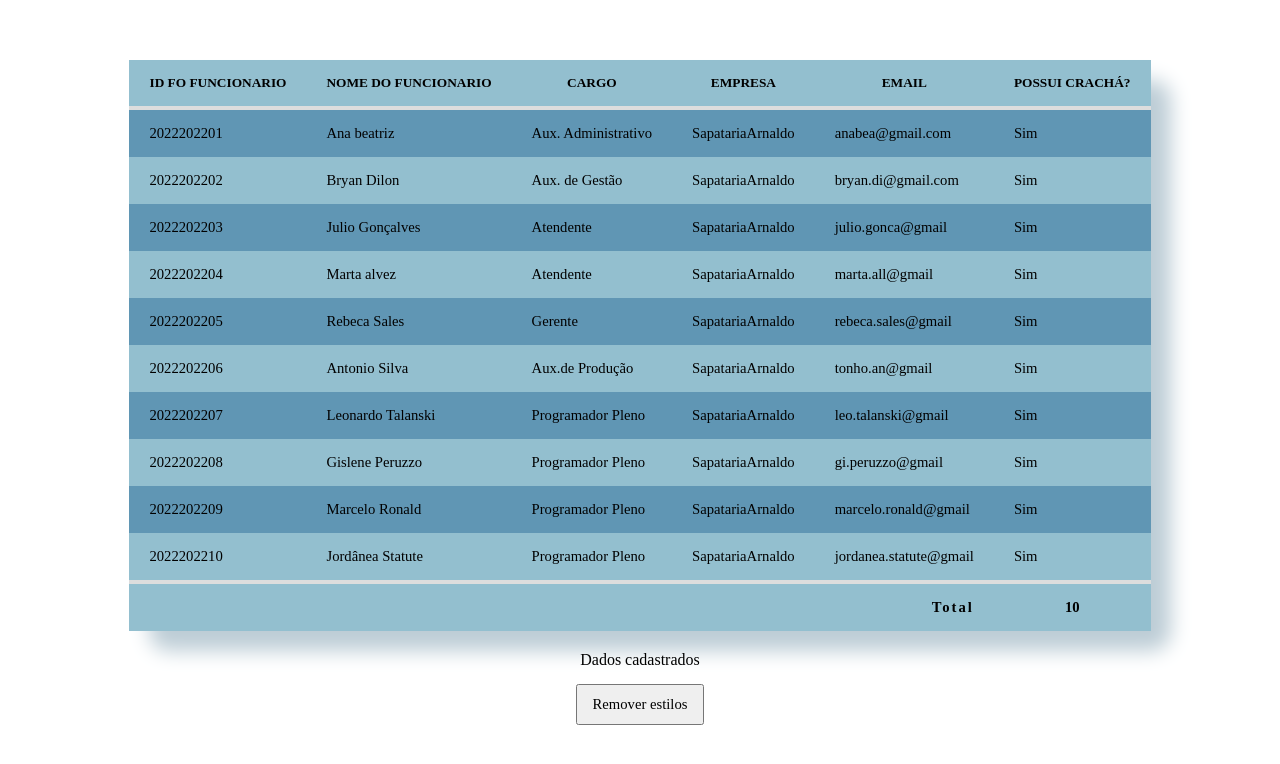
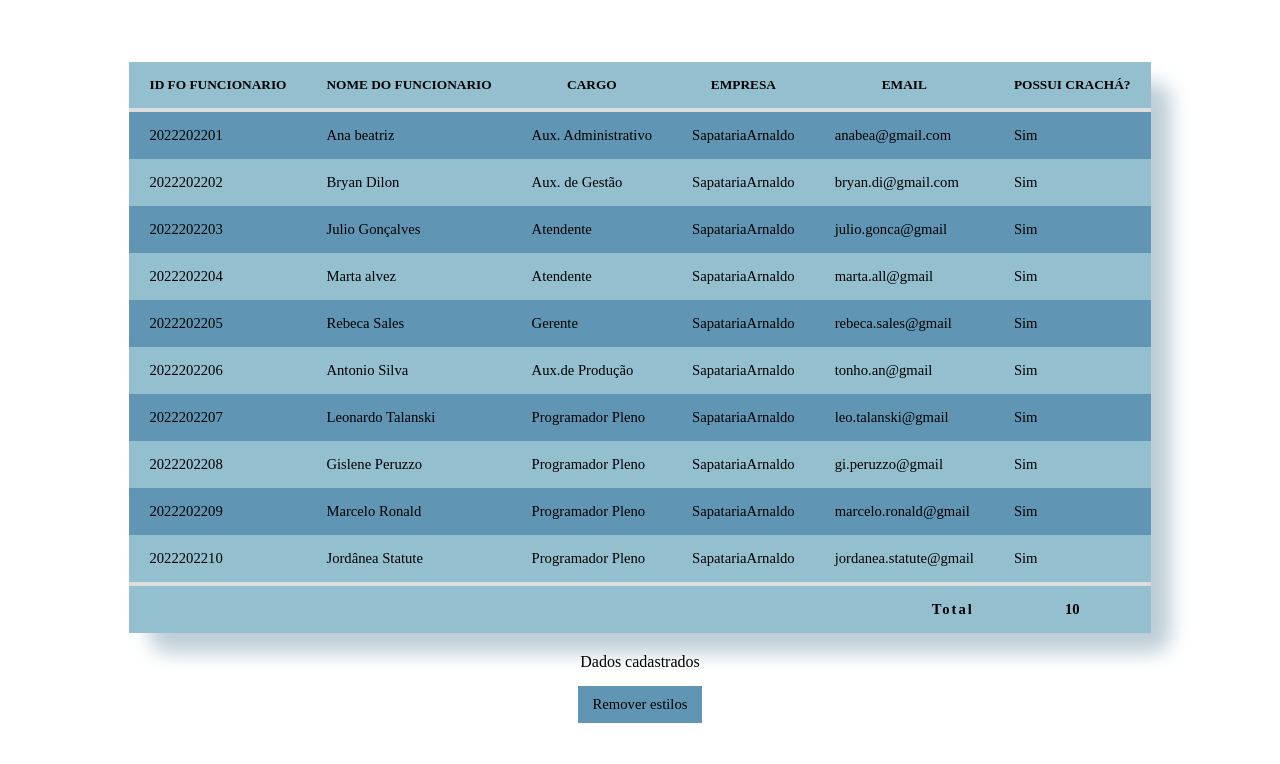
Before and after one commit to jordanea-statute/table.html, a plain HTML site: page table.html in a window 1280 px wide. Drawn offline with Linux system fonts and the light colour scheme.

Commit message:
estilizaçao botao

```diff
--- a/style.css
+++ b/style.css
@@ -78,5 +78,9 @@ tfoot td:nth-child(2) {
 
 button {
     padding: 10px 15px;
-    margin: 15px
+    margin: 15px;
+    border: none;
+    background-color: #6096B4 ;
+
+
 }
```
